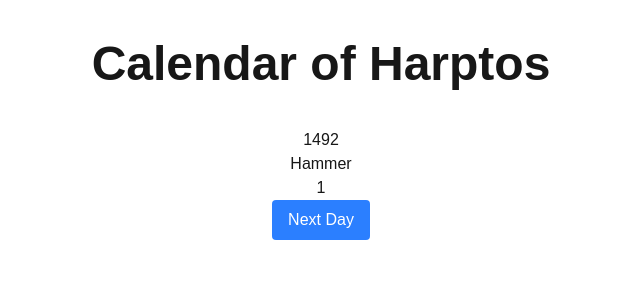
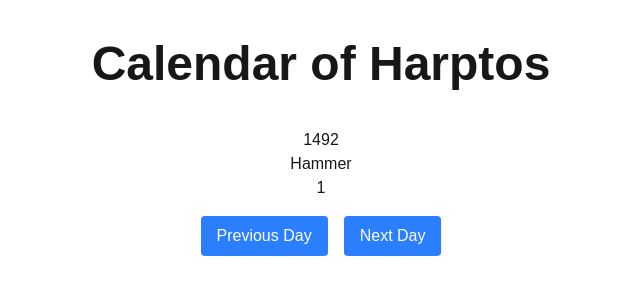
Before and after one commit to zombietommie/DnDFaerunCalendar, a Next.js app in the folder dndcalender/: page / in a window 1280 px wide. Shown: the top 300 px of the page, without its empty margins (319-959 px from the left). Built offline with nearby package versions, Linux system fonts and the light colour scheme.

Commit message:
previous day button and method to handle it

```diff
--- a/dndcalender/app/components/Calendar.tsx
+++ b/dndcalender/app/components/Calendar.tsx
@@ -39,6 +39,36 @@ export default function Calendar() {
     }
   };
 
+  // Logic for going backwards a day
+  const handlePrevDay = () => {
+    const currentMonth = FAERUN_CALENDAR.months.find(
+      (month) => month.name === currentDate.month
+    );
+    if (!currentMonth) {
+      console.error("Current month not found");
+      return;
+    }
+    let prevDay = currentDate.day - 1;
+
+    if (prevDay < 1) {
+      const currentMonthIndex = FAERUN_CALENDAR.months.findIndex(
+        (month) => month.name === currentDate.month
+      );
+      const prevMonthIndex =
+        (currentMonthIndex - 1 + FAERUN_CALENDAR.months.length) %
+        FAERUN_CALENDAR.months.length;
+      const prevMonth = FAERUN_CALENDAR.months[prevMonthIndex];
+      prevDay = prevMonth.days; // Set to the last day of the previous month
+      setCurrentDate({
+        year: FAERUN_CALENDAR.year,
+        month: prevMonth.name,
+        day: prevDay,
+      });
+    } else {
+      setCurrentDate((prev) => ({ ...prev, day: prevDay }));
+    }
+  };
+
   // On component mount, try to load the date from localStorage
   useEffect(() => {
     const savedDate = localStorage.getItem("faerunDate");
@@ -61,12 +91,20 @@ export default function Calendar() {
       <p>{currentDate.year}</p>
       <p>{currentDate.month}</p>
       <p>{currentDate.day}</p>
-      <button
-        onClick={handleNextDay}
-        className="px-4 py-2 bg-blue-500 text-white rounded hover:bg-blue-700"
-      >
-        Next Day
-      </button>
+      <div className="div flex pt-4">
+        <button
+          onClick={handlePrevDay}
+          className="px-4 py-2 bg-blue-500 text-white rounded hover:bg-blue-700 mr-2"
+        >
+          Previous Day
+        </button>
+        <button
+          onClick={handleNextDay}
+          className="px-4 py-2 bg-blue-500 text-white rounded hover:bg-blue-700 ml-2"
+        >
+          Next Day
+        </button>
+      </div>
     </div>
   );
 }
```
